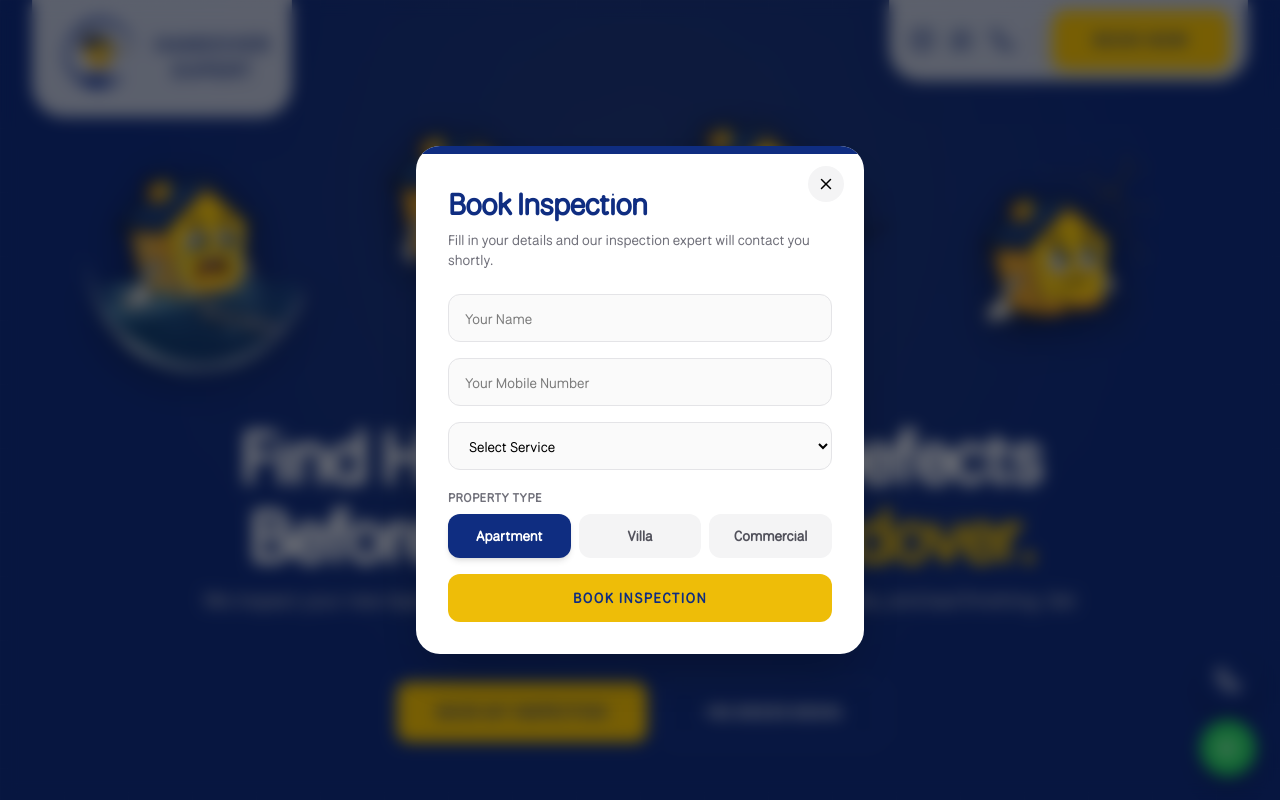
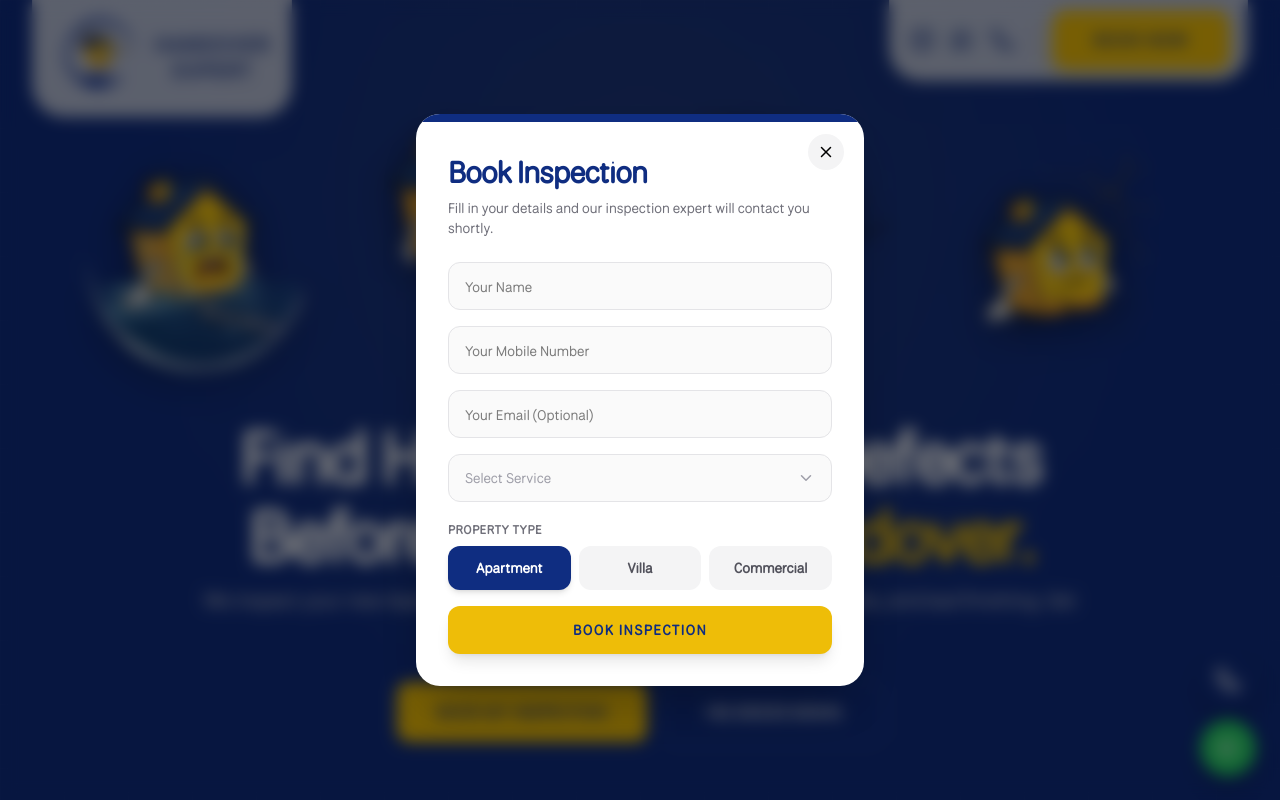
Before and after one commit to thecontentgang/handoverexperts, a React (Vite) app: page / in a window 1280 px wide. Both pictures are taken after a click on the button "BOOK NOW". Shown: the top 800 px of the page. Built offline with nearby package versions, Linux system fonts and the light colour scheme.

Commit message:
Form Added

```diff
--- a/src/components/BookingModal.tsx
+++ b/src/components/BookingModal.tsx
@@ -1,7 +1,7 @@
 import { motion, AnimatePresence } from "framer-motion";
 import { useState } from "react";
-import { X } from "lucide-react";
-import emailjs from "@emailjs/browser"; // <-- Imported EmailJS
+import { X, ChevronDown, CheckCircle } from "lucide-react"; // <-- Added CheckCircle
+import emailjs from "@emailjs/browser";
 
 const colors = {
   navy: "#0F2D81",
@@ -21,12 +21,14 @@ export default function BookingModal({
   const [formData, setFormData] = useState({
     name: "",
     mobile: "",
+    email: "",
     service: "",
     propertyType: "Apartment",
   });
 
-  // Added state to handle the loading state during the API call
   const [isSubmitting, setIsSubmitting] = useState(false);
+  const [isDropdownOpen, setIsDropdownOpen] = useState(false);
+  const [isSuccess, setIsSuccess] = useState(false); // <-- Added Success State
 
   const services = [
     "Full Home Inspection",
@@ -42,37 +44,50 @@ export default function BookingModal({
     "Commercial",
   ];
 
+  // Custom close handler to reset the form after the animation finishes
+  const handleClose = () => {
+    onClose();
+    // Delay reset so the form doesn't suddenly disappear during the exit animation
+    setTimeout(() => {
+      setIsSuccess(false);
+      setFormData({
+        name: "",
+        mobile: "",
+        email: "",
+        service: "",
+        propertyType: "Apartment",
+      });
+    }, 300);
+  };
+
   const handleSubmit = async (e: React.FormEvent) => {
     e.preventDefault();
+
+    if (!formData.service) {
+      alert("Please select a service.");
+      return;
+    }
+
     setIsSubmitting(true);
 
     try {
-      // Replace these strings with your actual EmailJS IDs
-      const serviceID = "YOUR_SERVICE_ID";
-      const templateID = "YOUR_TEMPLATE_ID";
-      const publicKey = "YOUR_PUBLIC_KEY";
+      const serviceID = "service_iqg87l4";
+      const templateID = "template_3btzjaz";
+      const publicKey = "m8GFnGUnqg10xcs07";
 
-      // The keys in this object must match the {{variables}} in your EmailJS template
       const templateParams = {
         user_name: formData.name,
         user_mobile: formData.mobile,
+        user_email: formData.email || "Not Provided",
         selected_service: formData.service,
         property_type: formData.propertyType,
       };
 
       await emailjs.send(serviceID, templateID, templateParams, publicKey);
 
-      console.log("Email successfully sent!");
+      // Instead of closing, trigger the success screen
+      setIsSuccess(true);
 
-      // Optional: Reset form before closing
-      setFormData({
-        name: "",
-        mobile: "",
-        service: "",
-        propertyType: "Apartment",
-      });
-
-      onClose();
     } catch (error) {
       console.error("Failed to send email:", error);
       alert("Something went wrong. Please try again.");
@@ -88,7 +103,7 @@ export default function BookingModal({
           initial={{ opacity: 0 }}
           animate={{ opacity: 1 }}
           exit={{ opacity: 0 }}
-          onClick={onClose}
+          onClick={handleClose}
           className="fixed inset-0 z-[100] bg-black/50 backdrop-blur-sm flex items-center justify-center p-4"
         >
           <motion.div
@@ -104,14 +119,23 @@ export default function BookingModal({
 
             {/* Close Button */}
             <button
-              onClick={onClose}
-              disabled={isSubmitting} // Prevent closing while submitting
-              className="absolute top-5 right-5 h-9 w-9 rounded-full bg-zinc-100 hover:bg-zinc-200 flex items-center justify-center transition-colors disabled:opacity-50"
+              onClick={handleClose}
+              disabled={isSubmitting}
+              className="absolute top-5 right-5 h-9 w-9 rounded-full bg-zinc-100 hover:bg-zinc-200 flex items-center justify-center transition-colors disabled:opacity-50 z-10"
             >
               <X size={18} />
             </button>
 
             <div className="p-6 sm:p-8">
+              <AnimatePresence mode="wait">
+                {!isSuccess ? (
+                  <motion.div
+                    key="form"
+                    initial={{ opacity: 0, x: -20 }}
+                    animate={{ opacity: 1, x: 0 }}
+                    exit={{ opacity: 0, x: 20 }}
+                    transition={{ duration: 0.3 }}
+                  >
                     {/* Header */}
                     <div className="mb-6">
                       <h2
@@ -149,21 +173,73 @@ export default function BookingModal({
                         className="w-full h-12 px-4 rounded-xl border border-zinc-200 bg-zinc-50 text-sm font-medium focus:outline-none focus:border-[#0F2D81] disabled:opacity-50"
                       />
 
-                {/* Service Dropdown */}
-                <select
-                  required
-                  value={formData.service}
-                  onChange={(e) => setFormData({ ...formData, service: e.target.value })}
+                      {/* Email (Optional) */}
+                      <input
+                        type="email"
+                        placeholder="Your Email (Optional)"
+                        value={formData.email}
+                        onChange={(e) => setFormData({ ...formData, email: e.target.value })}
                         disabled={isSubmitting}
                         className="w-full h-12 px-4 rounded-xl border border-zinc-200 bg-zinc-50 text-sm font-medium focus:outline-none focus:border-[#0F2D81] disabled:opacity-50"
+                      />
+
+                      {/* Custom Animated Service Dropdown */}
+                      <div className="relative">
+                        <button
+                          type="button"
+                          disabled={isSubmitting}
+                          onClick={() => setIsDropdownOpen(!isDropdownOpen)}
+                          className="w-full h-12 px-4 rounded-xl border border-zinc-200 bg-zinc-50 text-sm font-medium focus:outline-none focus:border-[#0F2D81] disabled:opacity-50 flex items-center justify-between transition-colors"
                         >
-                  <option value="" disabled>Select Service</option>
+                          <span className={formData.service ? "text-black" : "text-zinc-400"}>
+                            {formData.service || "Select Service"}
+                          </span>
+                          <ChevronDown
+                            size={18}
+                            className={`text-zinc-400 transition-transform duration-300 ${
+                              isDropdownOpen ? "rotate-180 text-[#0F2D81]" : ""
+                            }`}
+                          />
+                        </button>
+
+                        <AnimatePresence>
+                          {isDropdownOpen && (
+                            <>
+                              {/* Invisible overlay to close dropdown on click outside */}
+                              <div
+                                className="fixed inset-0 z-40"
+                                onClick={() => setIsDropdownOpen(false)}
+                              />
+
+                              <motion.div
+                                initial={{ opacity: 0, y: -10 }}
+                                animate={{ opacity: 1, y: 0 }}
+                                exit={{ opacity: 0, y: -10 }}
+                                transition={{ duration: 0.2 }}
+                                className="absolute top-full left-0 w-full mt-2 bg-white border border-zinc-200 rounded-xl shadow-xl z-50 overflow-hidden"
+                              >
                                 {services.map((service) => (
-                    <option key={service} value={service}>
+                                  <button
+                                    key={service}
+                                    type="button"
+                                    onClick={() => {
+                                      setFormData({ ...formData, service });
+                                      setIsDropdownOpen(false);
+                                    }}
+                                    className={`w-full text-left px-4 py-3 text-sm font-medium transition-colors ${
+                                      formData.service === service
+                                        ? "bg-[#0F2D81]/5 text-[#0F2D81] font-bold"
+                                        : "text-zinc-600 hover:bg-zinc-50 hover:text-black"
+                                    }`}
+                                  >
                                     {service}
-                    </option>
+                                  </button>
                                 ))}
-                </select>
+                              </motion.div>
+                            </>
+                          )}
+                        </AnimatePresence>
+                      </div>
 
                       {/* Property Type */}
                       <div className="pt-1">
@@ -196,11 +272,51 @@ export default function BookingModal({
                         type="submit"
                         disabled={isSubmitting}
                         style={{ backgroundColor: colors.yellow, color: colors.navy }}
-                  className="w-full h-12 rounded-xl font-black text-sm uppercase tracking-widest mt-2 disabled:opacity-70 disabled:cursor-not-allowed flex items-center justify-center"
+                        className="w-full h-12 rounded-xl font-black text-sm uppercase tracking-widest mt-2 disabled:opacity-70 disabled:cursor-not-allowed flex items-center justify-center shadow-lg"
                       >
                         {isSubmitting ? "Booking..." : "Book Inspection"}
                       </motion.button>
                     </form>
+                  </motion.div>
+                ) : (
+                  <motion.div
+                    key="success"
+                    initial={{ opacity: 0, scale: 0.9 }}
+                    animate={{ opacity: 1, scale: 1 }}
+                    transition={{ type: "spring", bounce: 0.4, duration: 0.6 }}
+                    className="flex flex-col items-center justify-center py-6 text-center"
+                  >
+                    {/* Success Icon */}
+                    <div
+                      style={{ backgroundColor: `${colors.yellow}20`, color: colors.yellow }}
+                      className="w-20 h-20 rounded-full flex items-center justify-center mb-6 shadow-inner"
+                    >
+                      <CheckCircle size={40} strokeWidth={2.5} style={{ color: colors.navy }} />
+                    </div>
+
+                    <h3
+                      style={{ color: colors.navy }}
+                      className="text-2xl font-black tracking-tight mb-3"
+                    >
+                      Booking Successful!
+                    </h3>
+
+                    <p className="text-zinc-500 text-base max-w-[280px] mx-auto mb-8 font-medium leading-relaxed">
+                      Your inspection request has been received. Our expert will contact you within <span style={{ color: colors.navy }} className="font-bold">1 hour</span>.
+                    </p>
+
+                    <motion.button
+                      whileHover={{ scale: 1.02 }}
+                      whileTap={{ scale: 0.98 }}
+                      onClick={handleClose}
+                      style={{ backgroundColor: colors.navy, color: colors.white }}
+                      className="w-full h-12 rounded-xl font-black text-sm uppercase tracking-widest flex items-center justify-center shadow-lg transition-colors hover:bg-opacity-90"
+                    >
+                      Done
+                    </motion.button>
+                  </motion.div>
+                )}
+              </AnimatePresence>
             </div>
           </motion.div>
         </motion.div>
```
Lines whose indentation alone changed are shown as unchanged.
